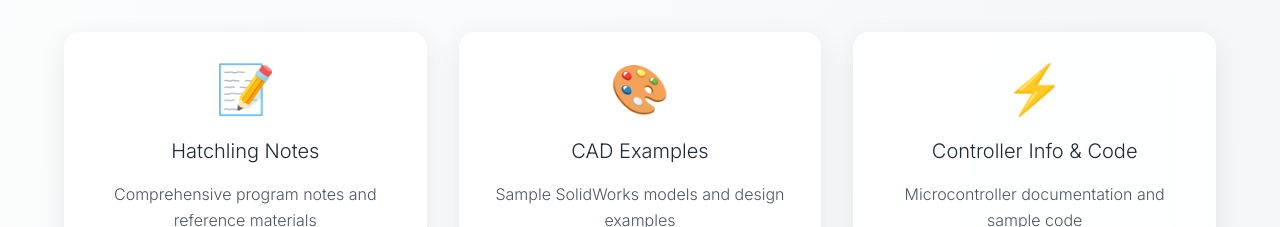
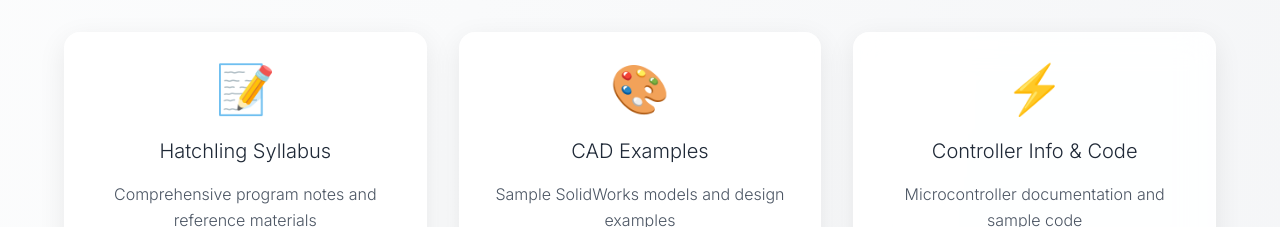
Before and after one commit to turtle-robotics/Turtle-website, a React (Vite) app: page /hatchling in a window 1280 px wide. Shown: the part 5260-5487 px from the top of the page. Built offline with nearby package versions, Linux system fonts and the light colour scheme.

Commit message:
Update Hatchling.jsx

```diff
--- a/src/pages/Hatchling.jsx
+++ b/src/pages/Hatchling.jsx
@@ -592,13 +592,13 @@ const Hatchling = () => {
             <div className="glass-card p-8 rounded-2xl text-center hover:scale-105 transition-all duration-300">
               <div className="text-5xl mb-6">📝</div>
               <h3 className="text-xl font-light text-gray-800 dark:text-gray-200 mb-4">
-                Hatchling Notes
+                Hatchling Syllabus
               </h3>
               <p className="text-gray-600 dark:text-gray-400 font-light leading-relaxed mb-4">
                 Comprehensive program notes and reference materials
               </p>
               <a
-                href="/pdfs/hatchling-notes.pdf"
+                href="/pdfs/Hatchling_Syllabus.pdf"
                 download
                 className="inline-block bg-gradient-to-r from-yellow-500 to-amber-500 text-white px-6 py-3 rounded-lg text-sm font-light hover:from-yellow-600 hover:to-amber-600 transition-all duration-300"
               >
```
